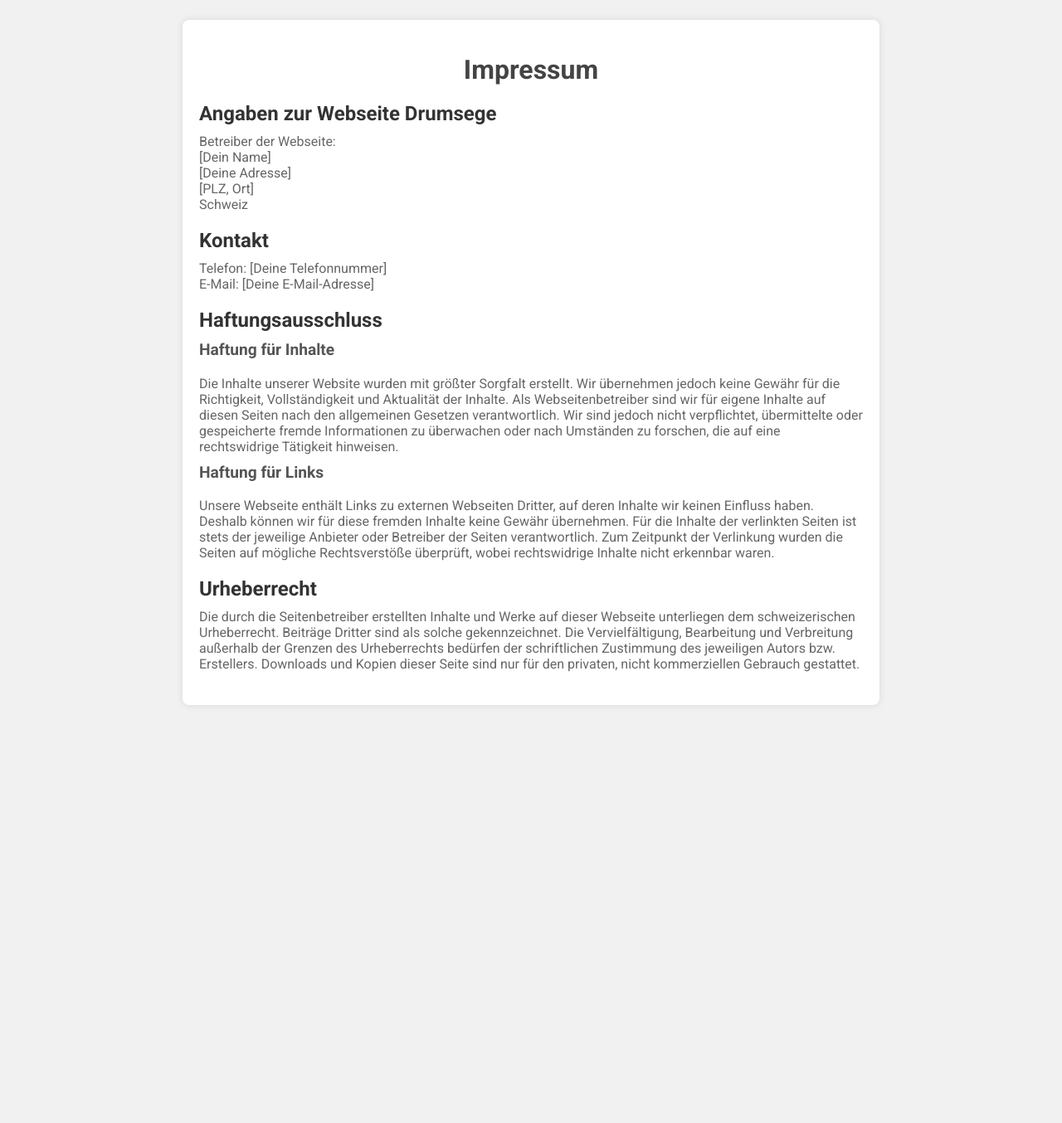
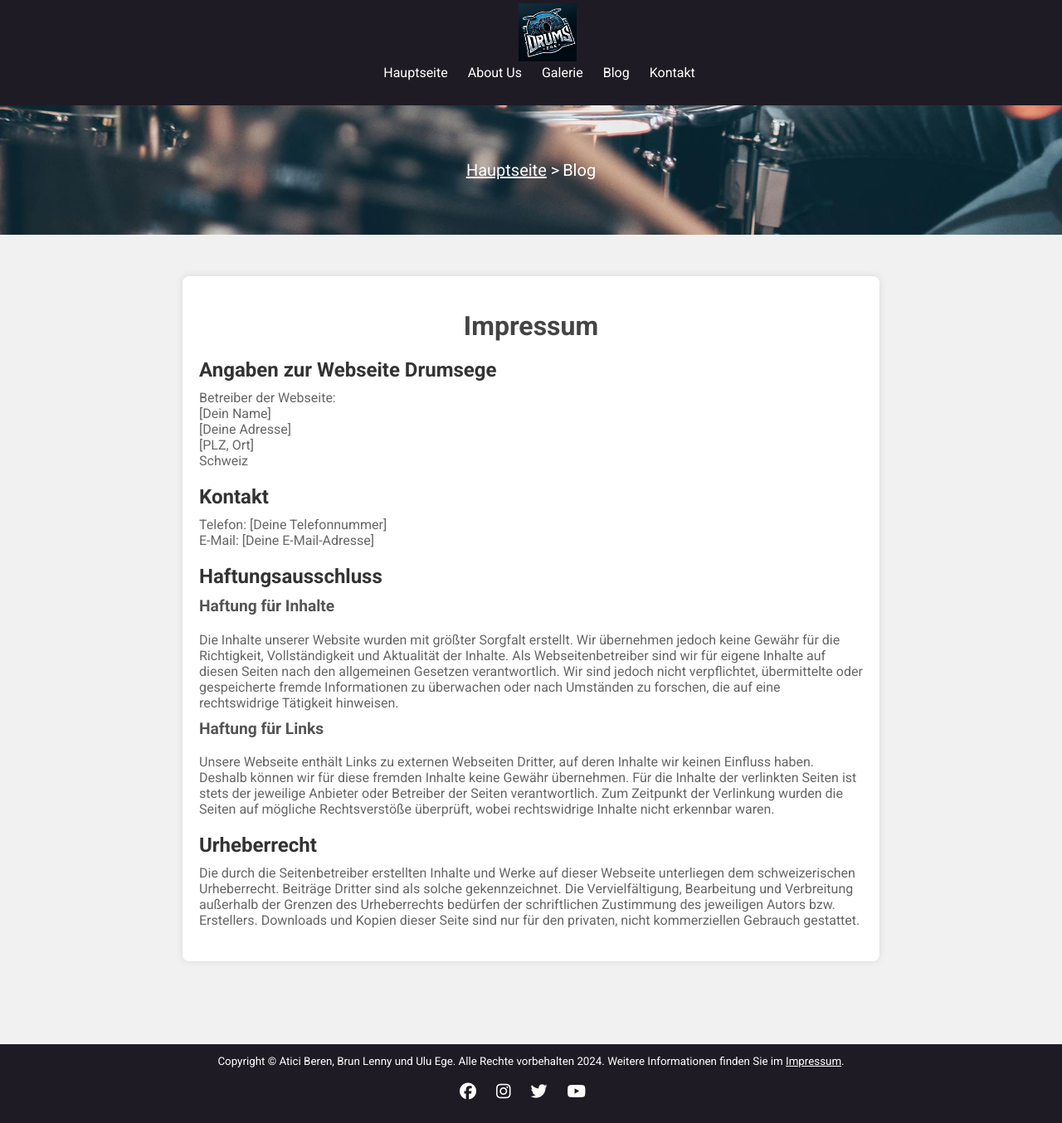
Before and after one commit to uluegee/Praxisarbeit_M293, a plain HTML site: page impressum.html in a window 1280 px wide. Shown: the part 26-1380 px from the top of the page at 83% size. Before the commit the page ends 926 px from the top, so only its background shows below. Drawn offline with Linux system fonts and the light colour scheme.

Commit message:
Footer angepasst + Impressumseite erstellt

```diff
--- a/impressum.html
+++ b/impressum.html
@@ -5,8 +5,43 @@
     <meta name="viewport" content="width=device-width, initial-scale=1.0" />
     <title>Impressum - Drumsege</title>
     <link rel="stylesheet" href="css/style.css" />
+    <!-- Einbindung des Font Awesome Icons-Kits für Social Media-Icons im Footer -->
+    <script
+      src="https://kit.fontawesome.com/3e99b592b9.js"
+      crossorigin="anonymous"
+    ></script>
   </head>
   <body>
+    <header>
+      <!-- Navigationsleiste mit Links zu den verschiedenen Seiten -->
+      <nav>
+        <ul>
+          <!-- Logo der Seite, welcher als Button funkioniert. -->
+          <div class="logo">
+            <a href="index.html"
+              ><img src="images/drumsegelogo.jpg" id="Mainpicture" alt="Logo"
+            /></a>
+          </div>
+          <li><a href="index.html">Hauptseite</a></li>
+          <li><a href="#aboutme">About Us</a></li>
+          <!-- Link zum "Über uns"-Bereich auf derselben Seite -->
+          <li><a href="galerie.html">Galerie</a></li>
+          <li><a href="blog.html">Blog</a></li>
+          <li><a href="kontakt.html">Kontakt</a></li>
+        </ul>
+      </nav>
+    </header>
+
+    <!-- Slider-Bereich mit Navigation -->
+    <div class="slider" style="padding: 50px 50px">
+      <!-- Anzeige der aktuellen Seitenstruktur -->
+      <div class="breadcrumb">
+        <ul>
+          <li><a href="index.html" style="color: white">Hauptseite</a></li>
+          <li>Blog</li>
+        </ul>
+      </div>
+    </div>
     <div class="impressum-container">
       <h1>Impressum</h1>
 
@@ -67,5 +102,37 @@
         </p>
       </section>
     </div>
+    <!-- Footer-Bereich mit Copyright und Social Media-Icons -->
+    <footer>
+      <small>
+        Copyright © Atici Beren, Brun Lenny und Ulu Ege. Alle Rechte vorbehalten
+        2024. Weitere Informationen finden Sie im
+        <a href="impressum.html" style="color: white">Impressum</a>.
+      </small>
+
+      <ul>
+        <!-- Social Media-Links mit Font Awesome Icons für verschiedene Plattformen -->
+        <li>
+          <a href="https://www.facebook.com" target="_blank"
+            ><i class="fa-brands fa-facebook"></i
+          ></a>
+        </li>
+        <li>
+          <a href="https://www.instagram.com" target="_blank"
+            ><i class="fa-brands fa-instagram"></i
+          ></a>
+        </li>
+        <li>
+          <a href="https://www.twitter.com" target="_blank"
+            ><i class="fa-brands fa-twitter"></i
+          ></a>
+        </li>
+        <li>
+          <a href="https://www.youtube.com" target="_blank"
+            ><i class="fa-brands fa-youtube"></i
+          ></a>
+        </li>
+      </ul>
+    </footer>
   </body>
 </html>
```
Also changed, not shown: Ausrustungsberatung.html (+5 -3 lines), Geschichte.html (+5 -2 lines), Notenblatt.html (+5 -3 lines), blog.html (+5 -3 lines), galerie.html (+6 -4 lines), index.html (+6 -3 lines), kontakt.html (+28 -12 lines), noten-zum-ausdrucken.html (+5 -3 lines).
